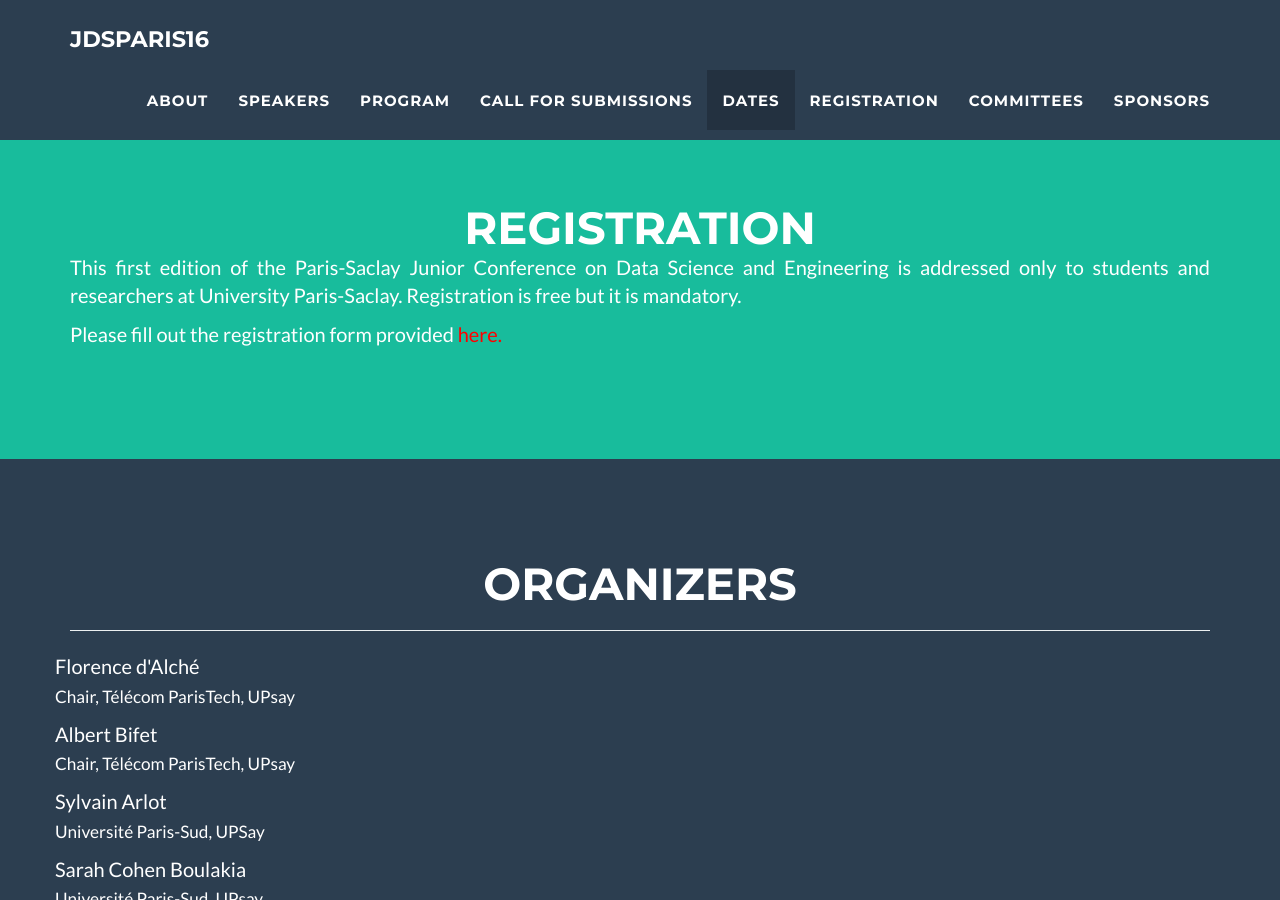
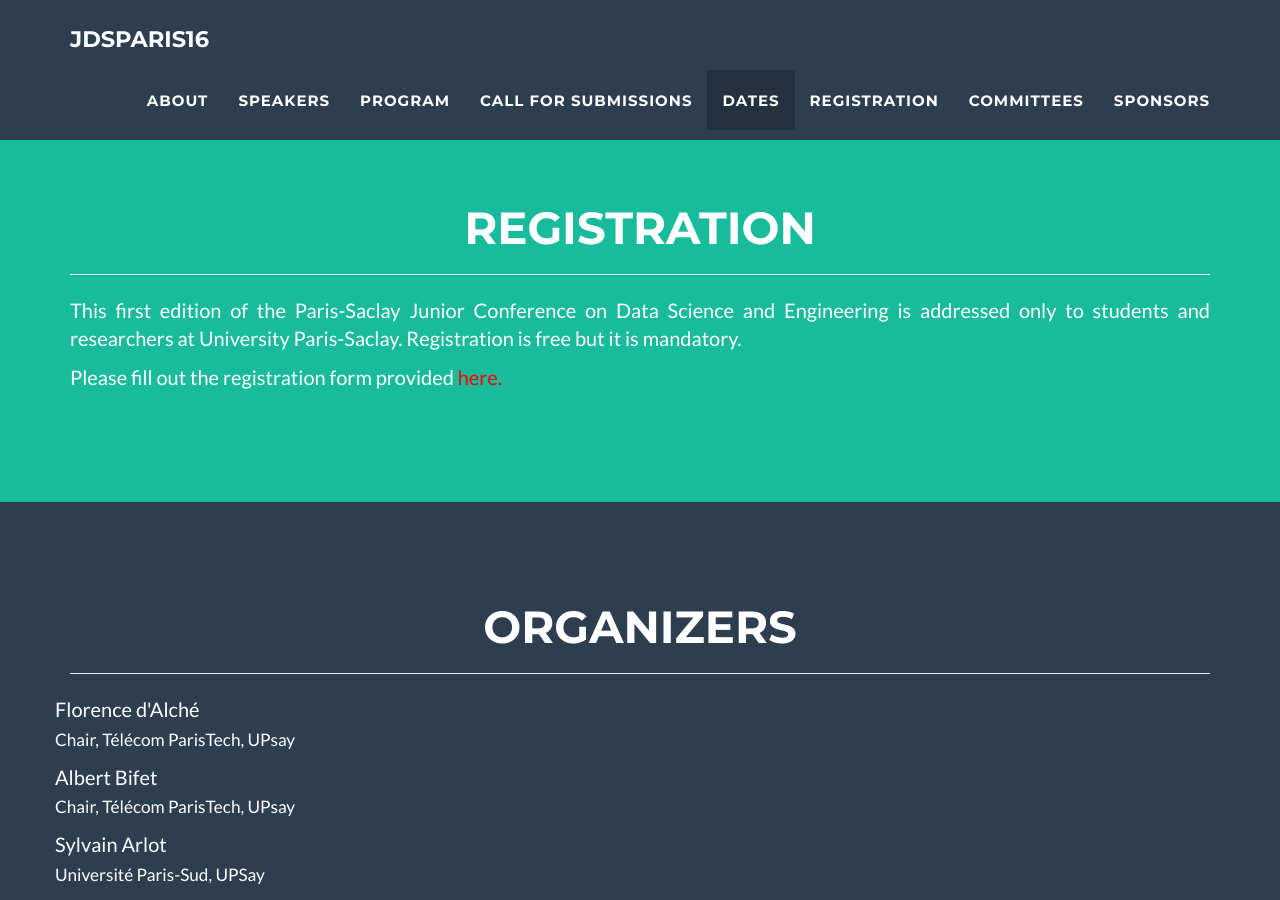
Before and after one commit to bigmine/jDSParis16, a Jekyll site: the page built from index.html, in a window 1280 px wide and 900 px high, scrolled down 4060 px. Built offline with Jekyll 4.4.1, drawn with Linux system fonts in a browser that asks for light colours.

Commit message:
Fix minor things

```diff
--- a/_includes/registration.html
+++ b/_includes/registration.html
@@ -1,10 +1,10 @@
- <!-- About Section -->
+ <!-- Registration Section -->
     <section class="success" id="registration">
         <div class="container">
             <div class="row">
                 <div class="col-lg-12 text-center">
                     <h2>Registration</h2>
-
+                    <hr>
                 </div>
             </div>
             <div class="row">
--- a/_includes/venue.html
+++ b/_includes/venue.html
@@ -4,6 +4,7 @@
             <div class="row">
                 <div class="col-lg-12 text-center">
                     <h2>Venue</h2>
+                    <hr>
                 </div>
             </div>
             <div class="row">
```
